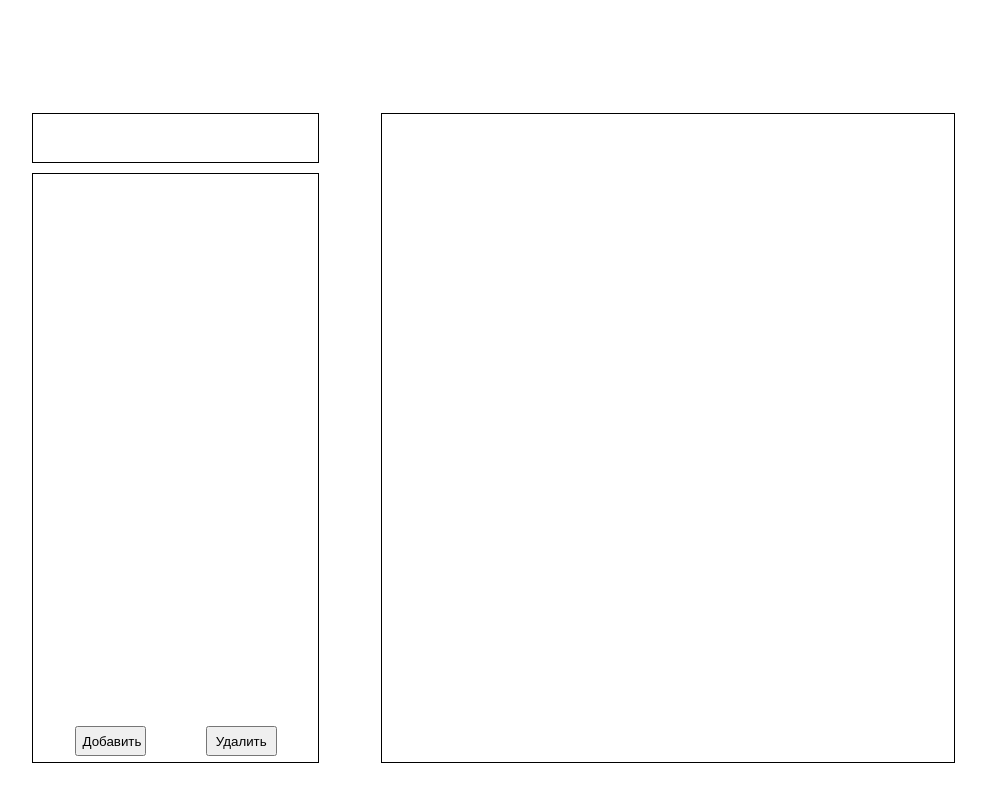
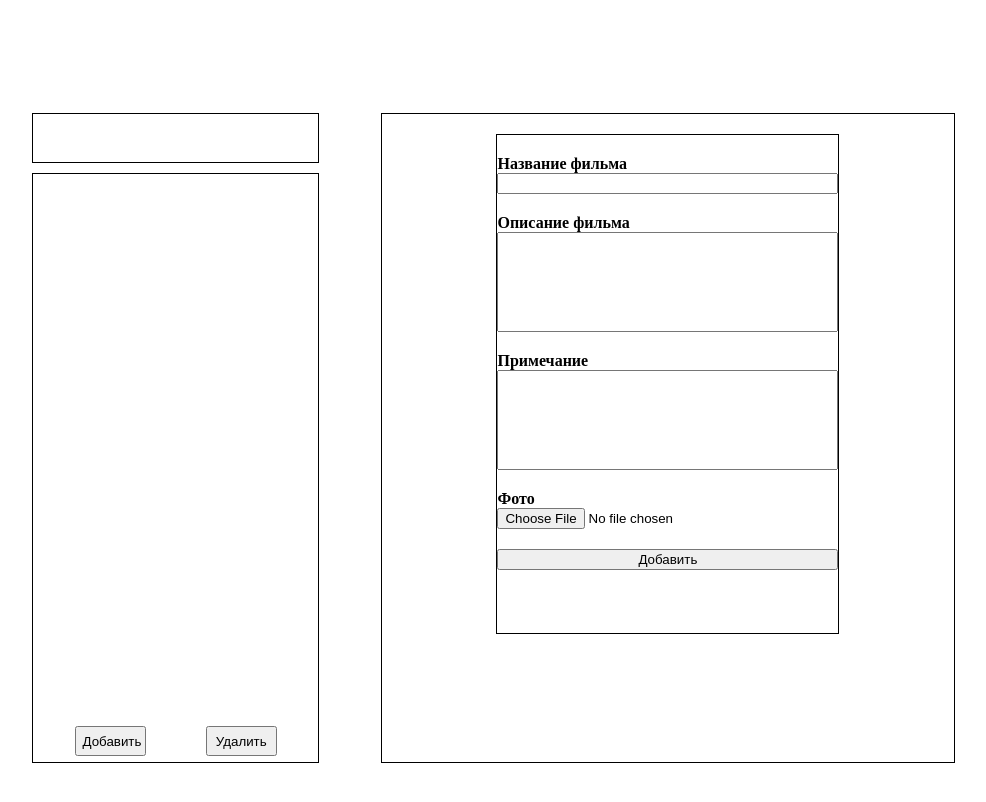
Before and after one commit to vitaliy-b-s/gavr-4-task, a plain HTML site: page index.html in a window 1280 px wide. Both pictures are taken after a click on the button "Добавить". Shown: the whole page, without its empty margins (141-1127 px from the left). Drawn offline with Linux system fonts and the light colour scheme.

Commit message:
создание формы

```diff
--- a/index.html
+++ b/index.html
@@ -13,12 +13,32 @@
         <div class="item-list">
           <ul class="items-list"></ul>
           <div class="buttons__wrap">
-            <button class="adding-movie btn">Добавить</button>
+            <button class="adding-movie btn" onclick="showForm()">Добавить</button>
             <button class="deleting-movie btn">Удалить</button>
           </div>
         </div>
       </div>
-      <div class="content__wrap"></div>
+      <div class="content__wrap">
+        <div class="adding-form__wrap" id ="addForm">
+          <form class="adding-form">
+            <label class = "label-title" for="film-title"><b>Название фильма</b></label>
+            <input type="text" name="film-title" required />
+
+            <label class = "label-title" for="film-des"><b>Описание фильма</b></label>
+            <textarea class ="film-description" name="film-des" required  ></textarea>
+
+            <label class = "label-title" for="note"><b>Примечание</b></label>
+            <textarea class = "film-note" name="note"></textarea>
+
+            <label class = "label-title" for="photo"><b>Фото</b></label>
+            <input type="file" name="photo" accept="image/*,image/jpeg"/>
+
+
+            <input class = "submit-button" type="submit" value="Добавить"></p>
+          </form>
+        </div>
+      </div>
     </div>
+  <script src="./javacript/script.js"></script>
   </body>
 </html>
--- /dev/null
+++ b/javacript/script.js
@@ -0,0 +1,4 @@
+function showForm() {
+  let form = document.getElementById("addForm");
+  form.style.display = "block";
+}
--- a/style.css
+++ b/style.css
@@ -1,23 +1,30 @@
 * {
   box-sizing: border-box;
 }
+/* Общая обертка приложения */
 .app__wrap {
   display: flex;
   margin: 5% auto;
   height: 800px;
   width: 80%;
 }
+
+/* Обертка списка фильмов */
 .catalog__wrap {
   margin: 50px 0px 0px 3%;
   width: 30%;
   height: 650px;
 }
+
+/* Обертка карточки */
 .content__wrap {
   border: 1px solid #000;
   margin: 50px 50px 0px 7%;
   width: 60%;
   height: 650px;
 }
+
+/* Поле поиска и список */
 .search-field {
   margin: 0px 0px 0px 3%;
   border: 1px solid #000;
@@ -36,6 +43,8 @@
   height: 520px;
   padding: 0px;
 }
+
+/* Кнопки добавления */
 .buttons__wrap {
   width: 100%;
   display: flex;
@@ -47,3 +56,31 @@
   height: 30px;
   width: 25%;
 }
+/* Форма добавления позиции */
+.adding-form__wrap {
+  margin: auto;
+  display: none;
+}
+.adding-form {
+  display: flex;
+  flex-direction: column;
+  height: 500px;
+  width: 60%;
+  border: 1px solid #000;
+  margin: 20px auto;
+}
+
+/* Элементы формы */
+.label-title {
+  margin-top: 20px;
+}
+
+.film-description,
+.film-note {
+  height: 100px;
+  resize: none;
+}
+
+.submit-button {
+  margin-top: 20px;
+}
```
Also changed, not shown: javacript/data.js (added, +9 -0 lines).
